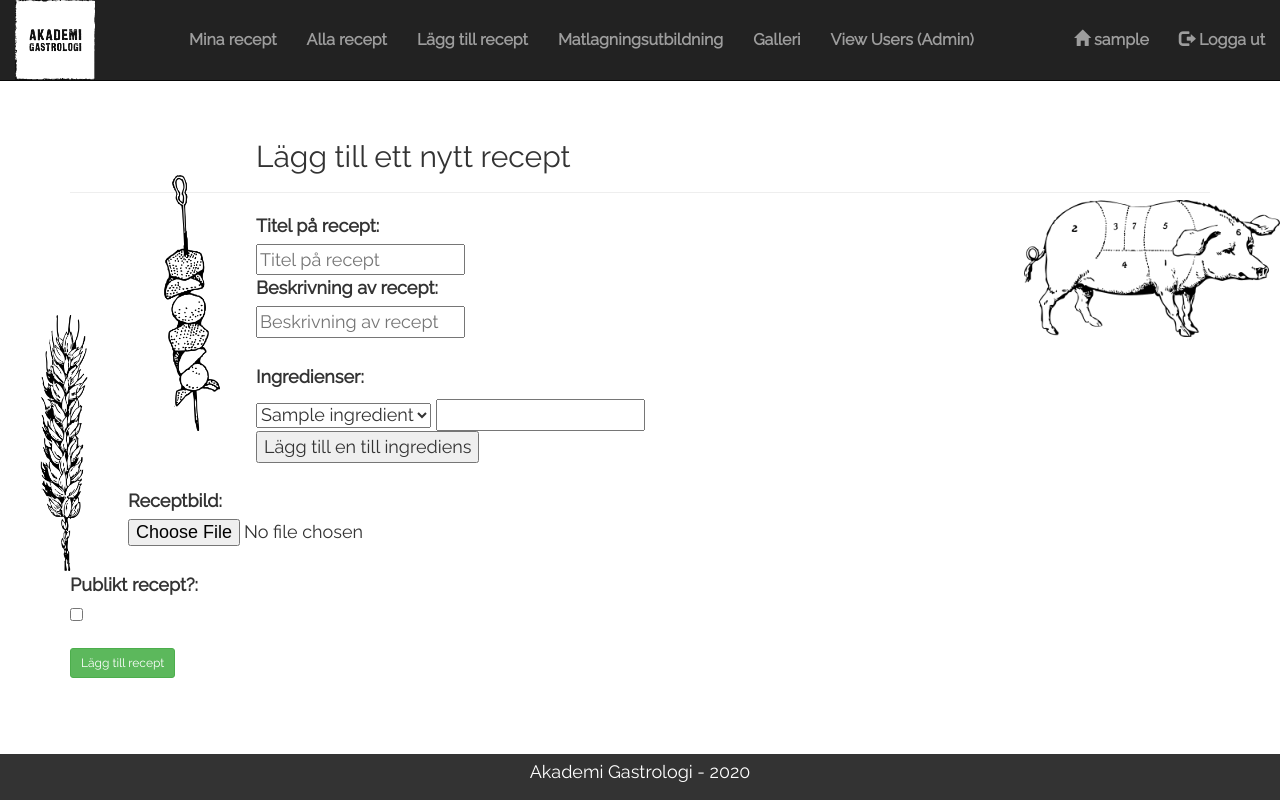
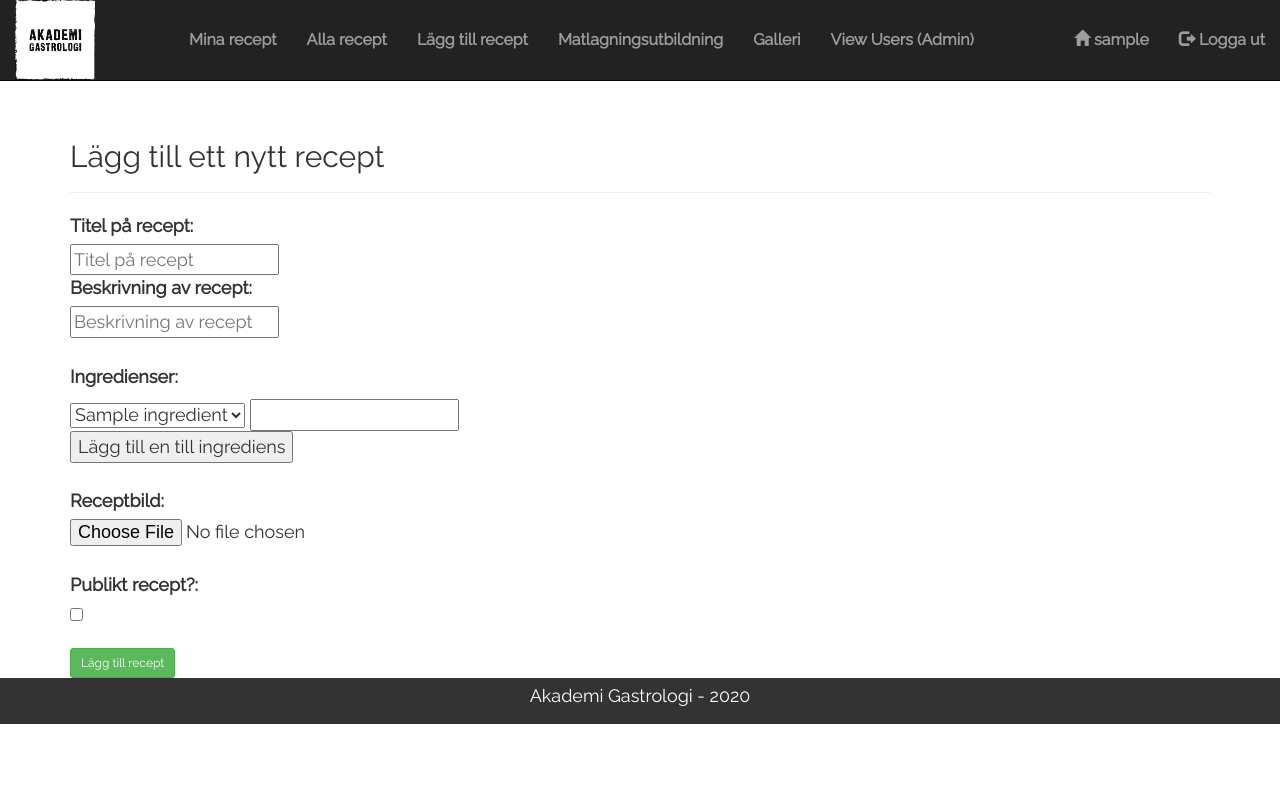
Before and after one commit to leomellbergholm/akademigastrologi, a Flask app: page /add in a window 1280 px wide. Run offline with Flask 2, Linux system fonts and the light colour scheme; a user stored in the database is signed in; tables that the repository leaves empty hold one stand-in row (values such as "Sample post"); some libraries are stand-ins or nearby versions.

Commit message:
Klart med ingredienser

```diff
--- a/flask_app/project/recipes/views.py
+++ b/flask_app/project/recipes/views.py
@@ -7,7 +7,7 @@
 
 from flask import render_template, Blueprint, request, flash, redirect, url_for, jsonify
 from project.models import Recipe, User, Ingredient, IngredientSchema, RecipeHasIngredient
-from .Forms import AddRecipeForm, EditRecipeForm
+from .Forms import AddRecipeForm
 from project import db, images
 from flask_login import LoginManager, login_required, login_user, current_user, logout_user
 from flask_uploads import UploadSet, IMAGES, configure_uploads
@@ -83,10 +83,8 @@ def user_recipes():
 @recipes_blueprint.route('/edit/<recipe_id>', methods=['GET', 'POST'])
 @login_required
 def edit_recipe(recipe_id):
-    form = EditRecipeForm()
+    form = EditRecipeForm(active=True)
     recipe_with_user = db.session.query(Recipe, User).join(User).filter(Recipe.id == recipe_id).first()
-    ingredients_for_recipe = db.session.query(Ingredient, RecipeHasIngredient.quantity).join(RecipeHasIngredient).filter(Recipe.id == RecipeHasIngredient.recipe_id).all()
-    results = ingredients_for_recipe
     if request.method == 'POST':
         if form.validate_on_submit():
             if form.recipe_image.data is not None:
@@ -104,17 +102,6 @@ def edit_recipe(recipe_id):
             uppdate.image_filename = filename
             uppdate.image_url = url
             db.session.commit()
-
-            for ingredient in request.form.getlist("ingredient[]"):
-                ing = ingredient.split("-")
-                ingredient_id = ing[0]
-                quantity = ing[1]
-                uppdate_ingrident = RecipeHasIngredient.query.filter_by(recipe_id=recipe_id).all()
-                uppdate_ingrident.ingredient_id = ingredient_id
-                uppdate_ingrident.quantity = quantity
-                #new_recipe_ingredient = RecipeHasIngredient(new_recipe.id, ingredient_id, quantity)
-                #db.session.add(new_recipe_ingredient)
-                db.session.commit()
             flash('Recept, {}, har ändrats!'.format(uppdate.recipe_title), 'success')
             return redirect(url_for('recipes.user_recipes'))
 
@@ -122,27 +109,25 @@ def edit_recipe(recipe_id):
             #flash_errors(form)
             flash('ERROR! Recipe was not added.', 'error')
 
-    return render_template('edit_recipe.html', form=form, recipe=recipe_with_user, recipe_id=recipe_id, ingredients=results )
+    return render_template('edit_recipe.html', form=form, recipe=recipe_with_user, recipe_id=recipe_id)
 
 @recipes_blueprint.route('/recipe/<recipe_id>')
 def recipe_details(recipe_id):
-    user = current_user
     recipe_with_user = db.session.query(Recipe, User).join(User).filter(Recipe.id == recipe_id).first()
-    ingredients_for_recipe = db.session.query(Ingredient, RecipeHasIngredient.quantity).join(RecipeHasIngredient).filter(Recipe.id == RecipeHasIngredient.recipe_id).all()
+    ingredients_for_recipe = db.session.query(Ingredient, RecipeHasIngredient.quantity).join(RecipeHasIngredient).filter(RecipeHasIngredient.recipe_id == recipe_id).all()
     results = ingredients_for_recipe
-    print(results)
+
     if recipe_with_user is not None:
         if recipe_with_user.Recipe.is_public:
-            return render_template('recipe_detail.html', recipe=recipe_with_user, ingredients=results, user=user)
+            return render_template('recipe_detail.html', recipe=recipe_with_user, ingredients=results)
         else:
             if current_user.is_authenticated and recipe_with_user.Recipe.user_id == current_user.id:
-                return render_template('recipe_detail.html', recipe=recipe_with_user, ingredients=results, user=user)
+                return render_template('recipe_detail.html', recipe=recipe_with_user, ingredients=results)
             else:
                 flash('Error! Incorrect permissions to access this recipe.', 'error')
     else:
         flash('Error! Recipe does not exist.', 'error')
-    return redirect(url_for('recipes.public_recipes', recipe=recipe_with_user))
-
+    return redirect(url_for('recipes.public_recipes'))
 
 @recipes_blueprint.route('/video')
 def videos():
--- a/flask_app/project/static/style.css
+++ b/flask_app/project/static/style.css
@@ -9,7 +9,6 @@ body {
 	background: #ffffff;
 	font-weight: 500;
 	font-size: 18px;
-	padding-bottom: 75px;
 }
 
 button:focus {
@@ -57,14 +56,13 @@ button:focus {
 
 .footer {
 	text-align: center;
-	position: fixed;
+	position: relative;
 	left: 0em;
 	bottom: 0em;
 	width: 100%;
 	background-color: #333;
 	color: white;
 	padding: 5px;
-	margin-top: 55px;
 }
 
 .db-social .jumbotron {
@@ -262,12 +260,12 @@ button:focus {
 	border-width: 1px;
 	padding: 30px;
 	text-align: center;
-
+	display: inline-block;
 	-webkit-box-shadow: 24px 25px 33px -3px rgba(0,0,0,0.42);
 	-moz-box-shadow: 24px 25px 33px -3px rgba(0,0,0,0.42);
 	box-shadow: 24px 25px 33px -3px rgba(0,0,0,0.42);
 	margin-top: 40px;
-	margin: auto;
+	margin-left: 33%;
 
 }
 
--- a/flask_app/project/templates/add_recipe.html
+++ b/flask_app/project/templates/add_recipe.html
@@ -3,11 +3,7 @@
 
 {% block content %}
 
-<div>
-  <img src="../static/images/pig.png" alt="pig" style="height: 20%;width: 20%;float: right;padding-top: 100px;">
-  <img src="../static/images/grains.png" alt="grains" style="height: 10%;width: 10%;float: left;padding-top: 215px;">
-  <img src="../static/images/kebab.png" alt="kebab" style="height: 10%;width: 10%;float: left;padding-top: 75px;">
-</div>
+
 
 <!--This shows within the layout.html template-->
 <div class="container">
@@ -22,11 +18,11 @@
       {{ render_field(form.recipe_description, placeholder="Beskrivning av recept") }}
       <br>
       <p><strong>Ingredienser:</strong></p>
-      <div id="add_new_recipe">
-        <select id="ingredients_select" class="ingredients_select" name="ingredient_select"></select>
-        <input type="text" class="ingredient_amount"/>
-        <span class="unit_label" id="measurement_unit_label"></span>
-        <input type="hidden" name="ingredient[]" class="hidden-ingredient-input">
+      <div class="add_new_recipes" id="add_new_recipe">
+          <select class="ingredients_select" name="ingredient_select"></select>
+          <input type="text" class="ingredient_amount"/>
+          <span class="unit_label measurement_unit_label"></span>
+          <input type="hidden" name="ingredient[]" class="hidden-ingredient-input">
       </div>
 
       <button id="clone_ingredient" >Lägg till en till ingrediens</button>
@@ -59,7 +55,8 @@
     });
 
     $("#clone_ingredient").on("click", function(){
-      $('#add_new_recipe').clone(true).val('').insertAfter("#add_new_recipe");
+      let new_ingredient = $('.add_new_recipes:last').clone(true);
+      $(new_ingredient).insertAfter(".add_new_recipes:last");
     });
 
 
@@ -73,7 +70,7 @@
 
       /* Populate select */
       $.each(ingredients, function(index, item){
-        $("#ingredients_select").append(
+        $(".ingredients_select").append(
           $("<option></option>")
             .text(item.name)
             .val(item.id)
@@ -89,13 +86,13 @@
           return current_ingredient.id == selected_ingredient_id
         })
 
-        $("#measurement_unit_label").text(ingredient.measurement_unit)
+        $(".measurement_unit_label:last").text(ingredient.measurement_unit)
 
 
       };
 
 
-      $("#ingredients_select").change(on_ingredients_select_change)
+      $(".ingredients_select").change(on_ingredients_select_change)
 
 
     })
--- a/flask_app/project/templates/user_recipes.html
+++ b/flask_app/project/templates/user_recipes.html
@@ -1,11 +1,6 @@
 {% extends "layout.html" %}
 {% block content %}
 <!--This shows within the layout.html template-->
-<div>
-  <img src="../static/images/pig.png" alt="pig" style="height: 20%;width: 20%;float: right;padding-top: 100px;">
-  <img src="../static/images/grains.png" alt="grains" style="height: 10%;width: 10%;float: left;padding-top: 215px;">
-  <img src="../static/images/kebab.png" alt="kebab" style="height: 10%;width: 10%;float: left;padding-top: 75px;">
-</div>
 <div class="container">
   <div class="user-profile">
     <div class="page-header">
```
